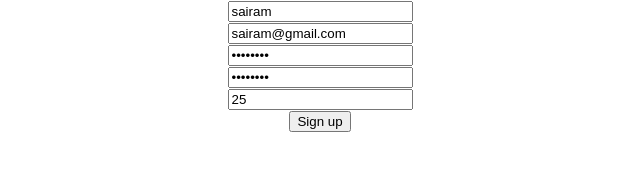
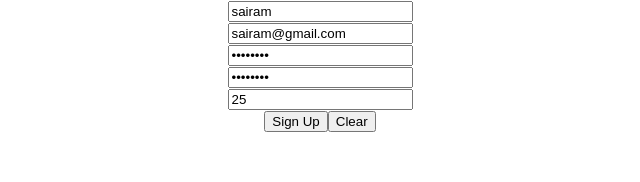
Before and after one commit to abhiTagline28/sairam-redux-crud, a React (Create React App) app: page / in a window 1280 px wide. Shown: the top 182 px of the page, without its empty margins (320-960 px from the left). Built offline with nearby package versions, Linux system fonts and the light colour scheme.

Commit message:
dynamic buton and separated clear form action

```diff
--- a/src/components/SignUp.jsx
+++ b/src/components/SignUp.jsx
@@ -4,22 +4,32 @@ import Form from '../reusable/Form'
 import { onChange } from '../redux/actions/onChangeAction'
 import CustomButton from '../reusable/CustomButton'
 import { submit } from '../redux/actions/formSubmitAction'
+import clearFormAction from '../redux/actions/clearFormAction'
 
 const SignUp = () => {
-    const formValues = useSelector(state => state.forms.form)
+    const formAttributes = useSelector(state => state.forms.form)
+    const dispatch = useDispatch()
 
-    const dispatch = useDispatch()
     const handleSubmit = e => {
         e.preventDefault()
         dispatch(submit())
     }
+
+    const buttonAttributes = [
+        {
+            value: 'Sign Up',
+            type: 'submit',
+        },
+        {
+            value: 'Clear',
+            type: 'button',
+            onClick: () => dispatch(clearFormAction()),
+        }
+    ]
     return (
-        <form onSubmit={handleSubmit}>
-            <Form
-                {...{ formValues }}
-                handleChange={(e) => dispatch(onChange(e.target.name, e.target.value))} />
-            <CustomButton type='submit'>Sign up</CustomButton>
-        </form>
+        <Form
+            {...{ formAttributes, handleSubmit, buttonAttributes }}
+            handleChange={(e) => dispatch(onChange(e.target.name, e.target.value))} />
     )
 }
 
--- /dev/null
+++ b/src/redux/actions/clearFormAction.js
@@ -0,0 +1,15 @@
+import { CLEAR_FORM } from "../constants";
+
+export default () => (dispatch, getState) => {
+    const state = getState();
+    const clonedForm = { ...state.forms.form }
+    const formMap = Object.values(clonedForm)
+    for (let index = 0; index < formMap.length; index++) {
+        formMap[index].value = ''
+    }
+
+    dispatch({
+        type: CLEAR_FORM,
+        form: clonedForm
+    })
+}
--- a/src/redux/actions/formSubmitAction.js
+++ b/src/redux/actions/formSubmitAction.js
@@ -1,5 +1,6 @@
-import { HANDLE_SUBMIT, ADD_USER, ADD_USER_ERROR, CLEAR_FORM } from "../constants";
+import { HANDLE_SUBMIT, ADD_USER, ADD_USER_ERROR } from "../constants";
 import validation from "../../util/validation";
+import clearFormAction from "./clearFormAction";
 
 export const submit = () => (dispatch, getState) => {
 
@@ -34,16 +35,7 @@ export const submit = () => (dispatch, getState) => {
     if (!isValid) {
         const isExist = cloneduserList.some(({ email }) => email === clonedForm.email.value)
         if (!isExist) {
-
-            for (let index = 0; index < formMap.length; index++) {
-                formMap[index].value = ''
-            }
-
-            dispatch({
-                type: CLEAR_FORM,
-                form: clonedForm
-            })
-
+            dispatch(clearFormAction())
             dispatch({
                 type: ADD_USER,
                 userList
--- a/src/reusable/Form.jsx
+++ b/src/reusable/Form.jsx
@@ -1,18 +1,27 @@
 import React from 'react'
 import CustomInput from './CustomInput'
 import { capitalize, camelCaseSpace } from '../util/regex'
+import CustomButton from './CustomButton'
 
-const Form = ({ formValues, handleChange }) => (
-    Object.values(formValues).map(({ pattern, ...all }, index) => {
-        const name = Object.keys(formValues)[index]
-        return (
-            <CustomInput
+const Form = ({ formAttributes, handleChange, handleSubmit, buttonAttributes }) => (
+    <form onSubmit={handleSubmit}>
+        {
+            Object.values(formAttributes).map(({ pattern, ...all }, index) => {
+                const name = Object.keys(formAttributes)[index]
+                return (< CustomInput
                     key={index}
                     {...{ ...all, name, handleChange }}
                     placeholder={`Enter ${capitalize(camelCaseSpace(name))}`}
                 />
                 )
             })
+        }
+        {
+            buttonAttributes.map(({ value, ...other }, index) => {
+                return <CustomButton {...{ ...other }} key={index}>{value}</CustomButton>
+            })
+        }
+    </form >
 )
 
 export default Form
```
Lines whose indentation alone changed are shown as unchanged.
